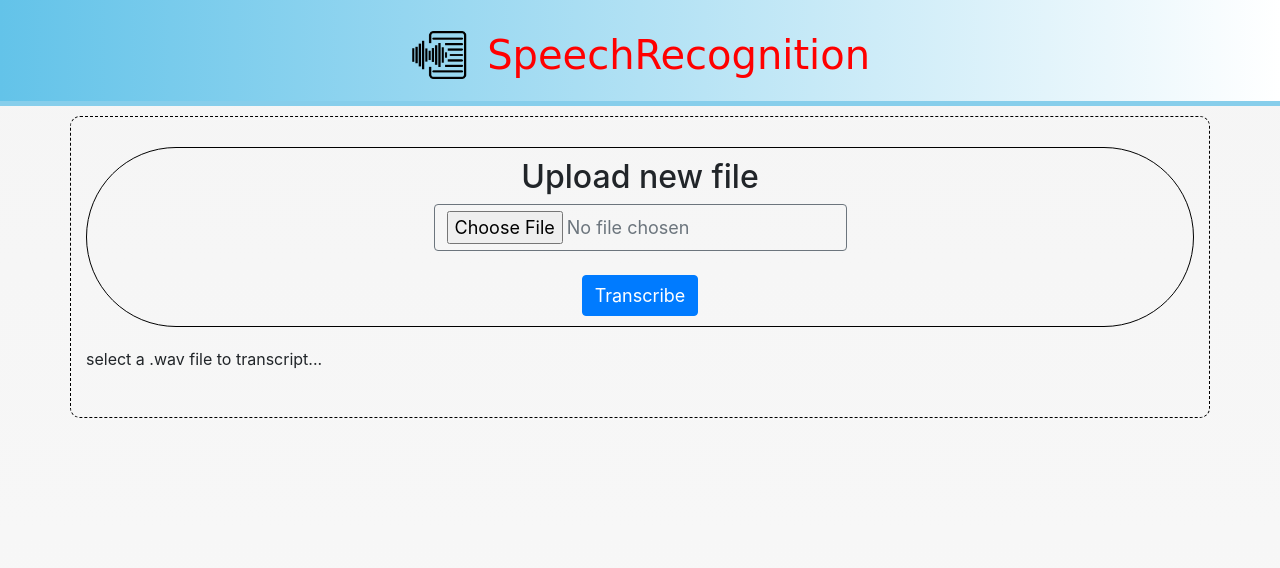
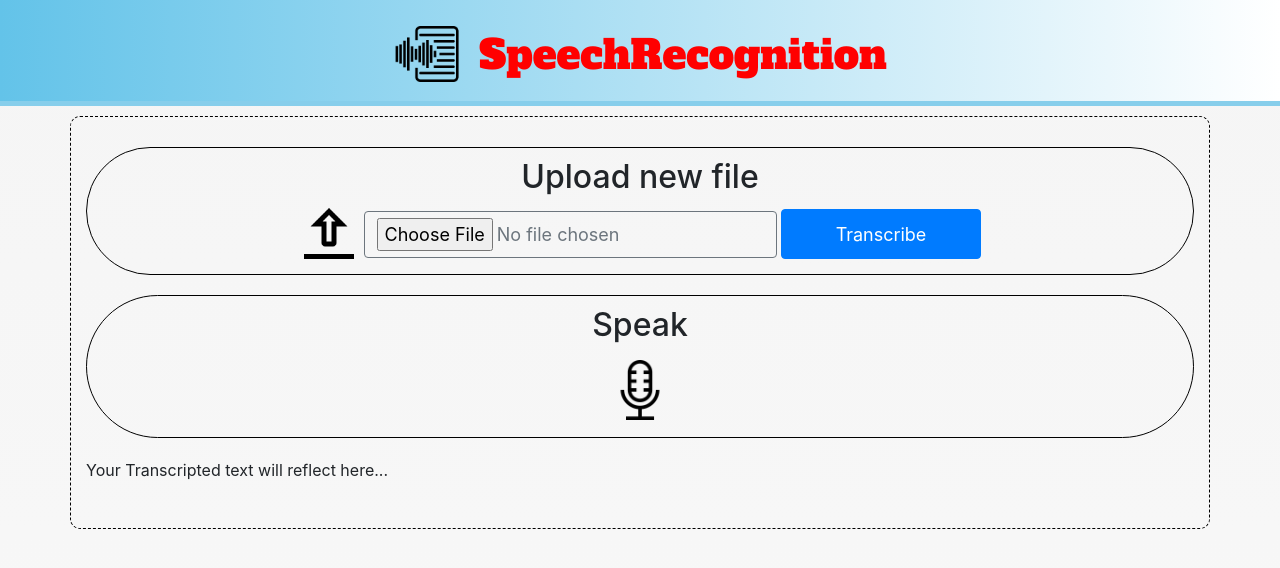
Before and after one commit to pradnyahaval/SpeechRecognition, a Flask app: page / in a window 1280 px wide. Shown: the top 568 px of the page. Run offline with Flask 2, Linux system fonts and the light colour scheme; some libraries are stand-ins or nearby versions.

Commit message:
Update base.html

```diff
--- a/templates/base.html
+++ b/templates/base.html
@@ -6,7 +6,9 @@
     <meta name="viewport" content="width=device-width, initial-scale=1.0">
 
     <link rel="stylesheet" href="../static/styles/style.css">
+    <!--for page and header fonts-->
     <link href="https://fonts.googleapis.com/css2?family=Roboto+Slab&display=swap" rel="stylesheet">
+    <link href="https://fonts.googleapis.com/css2?family=Alfa+Slab+One&display=swap" rel="stylesheet">
 
     <link rel="stylesheet" href="https://maxcdn.bootstrapcdn.com/bootstrap/4.5.2/css/bootstrap.min.css">
     <script src="https://ajax.googleapis.com/ajax/libs/jquery/3.5.1/jquery.min.js"></script>
@@ -15,9 +17,10 @@
 
     <title> SpeechRecognition </title>
 </head>
+
 <body>
     <header align="center">
-        <img style="display: inline;" src="../static/img/logo.png" alt="logo" width="60px" height="60px">
+        <img style="display: inline;" src="../static/img/logo.png" alt="logo" width="70px" height="70px">
         <h1 style="display: inline;">SpeechRecognition</h1>
     </header>
 
@@ -45,21 +48,32 @@
     {% endwith %}
 
     <div class="container">
+        <!--to upload audio file-->
         <form method="POST" enctype="multipart/form-data" align="center"> <!--to uploadd a file-->
             <h2>Upload new file</h2>
+
+                <img style="display: inline;" src="../static/img/upload-logo.png" alt="upload-icon" width="60px" height="60px">
                 <input type="file" name="file" class="btn btn-outline-secondary">
-            <br><br>
-            <input type="submit" class="btn btn-primary" value="Transcribe">
+                <input type="submit" class="btn btn-primary" style="width: 200px; height: 50px;" value="Transcribe">
+
         </form>
 
-        <div class="container2">
+        <!--to speak on mic-->
+        <form action="/record/" align="center">
+            <h2>Speak</h2>
+            <button type="submit" class="btn">
+                <img style="display: inline;" src="../static/img/mic-logo.png" alt="mic-logo"  width="60px" height="60px">
+            </button>
+        </form>
+
+        <!--to transcript the speech-->
         {% if transcripted_text == "" %}
-                <p>select a .wav file to transcript...</p>
+            <p>Your Transcripted text will reflect here...</p>
         {% else %}
             <h2>Transcripted output</h2>
             <p>{{ transcripted_text }}</p>
         {% endif %}
     </div>
-    </div>
+
 </body>
 </html>
```
Lines whose indentation alone changed are shown as unchanged.
